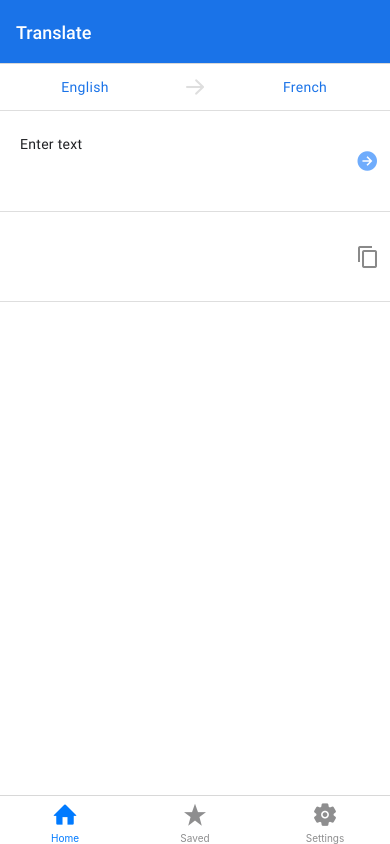
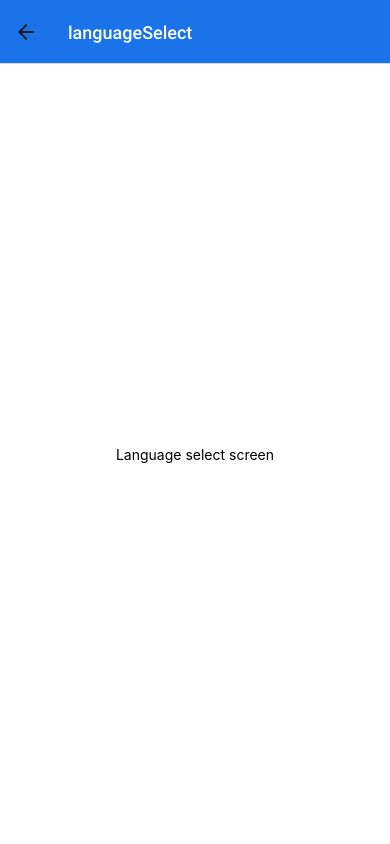
Before and after one commit to ReeceKenney/googleTranslate, a React Native app: screen /languageSelect in a window 390 px wide. Built offline with nearby package versions, Linux system fonts and the light colour scheme.

Commit message:
languageSelectModal

```diff
--- a/App.js
+++ b/App.js
@@ -2,16 +2,17 @@ import 'react-native-gesture-handler';
 import { StatusBar } from 'expo-status-bar';
 import { StyleSheet, Text, View } from 'react-native';
 import { NavigationContainer } from '@react-navigation/native';
-import { createStackNavigator } from '@react-navigation/stack';
 import HomeScreen from './screens/HomeScreen';
 import SettingsScreen from './screens/SettingsScreen';
 import SavedScreen from './screens/SavedScreen';
+import LanguageSelectScreen from './screens/LanguageSelectScreen';
 import { createBottomTabNavigator } from '@react-navigation/bottom-tabs';
 import { Entypo, Ionicons } from '@expo/vector-icons';
 import * as SplashScreen from 'expo-splash-screen';
 import { useCallback, useEffect, useState } from 'react';
 import * as Font from 'expo-font';
 import colors from './utils/colors';
+import { createNativeStackNavigator } from '@react-navigation/native-stack';
 
 SplashScreen.preventAutoHideAsync();
 
@@ -51,7 +52,7 @@ const TabNavigator = () => {
   )
 }
 
-const Stack = createStackNavigator();
+const Stack = createNativeStackNavigator();
 
 export default function App() {
 
@@ -119,6 +120,17 @@ export default function App() {
               }}
             />
           </Stack.Group>
+
+          <Stack.Group
+            screenOptions={{
+              presentation: 'containedModal'
+            }}
+          >
+            <Stack.Screen
+              name="languageSelect"
+              component={LanguageSelectScreen}
+            />
+          </Stack.Group>
         </Stack.Navigator>
       </View>
     </NavigationContainer>
--- a/package.json
+++ b/package.json
@@ -13,7 +13,7 @@
     "@expo/vector-icons": "^13.0.0",
     "@react-navigation/bottom-tabs": "^6.3.2",
     "@react-navigation/native": "^6.0.11",
-    "@react-navigation/stack": "^6.2.2",
+    "@react-navigation/native-stack": "^6.7.0",
     "expo": "~45.0.0",
     "expo-font": "~10.1.0",
     "expo-splash-screen": "~0.15.1",
--- a/screens/HomeScreen.js
+++ b/screens/HomeScreen.js
@@ -12,7 +12,7 @@ export default function HomeScreen(props) {
         <View style={styles.languageContainer}>
             <TouchableOpacity
                 style={styles.languageOption}
-                onPress={() => console.log("Pressed")}>
+                onPress={() => props.navigation.navigate("languageSelect")}>
                 <Text style={styles.languageOptionText}>English</Text>
             </TouchableOpacity>
 
@@ -56,6 +56,10 @@ export default function HomeScreen(props) {
                     size={24}
                     color={resultText !== "" ? colors.textColor : colors.textColorDisabled} />
             </TouchableOpacity>
+        </View>
+
+        <View style={styles.historyContainer}>
+
         </View>
       </View>
   );
@@ -120,5 +124,10 @@ const styles = StyleSheet.create({
     color: colors.primary,
     flex: 1,
     marginHorizontal: 20
+  },
+  historyContainer: {
+    backgroundColor: colors.greyBackground,
+    flex: 1,
+    padding: 10
   }
 });
--- /dev/null
+++ b/screens/LanguageSelectScreen.js
@@ -0,0 +1,18 @@
+import { StyleSheet, Text, View } from 'react-native';
+
+export default function LanguageSelectScreen() {
+  return (
+      <View style={styles.container}>
+        <Text>Language select screen</Text>
+      </View>
+  );
+}
+
+const styles = StyleSheet.create({
+  container: {
+    flex: 1,
+    backgroundColor: '#fff',
+    alignItems: 'center',
+    justifyContent: 'center',
+  },
+});
--- a/utils/colors.js
+++ b/utils/colors.js
@@ -3,5 +3,7 @@ export default {
     primaryDisabled: '#6facfc',
     lightGrey: '#dedede',
     textColor: '#202124',
-    textColorDisabled: '#898989'
+    textColorDisabled: '#898989',
+    greyBackground: '#F2F2F7'
+
 }
```
Also changed, not shown: 2 other files (tests, documents, lock files or other folders).
